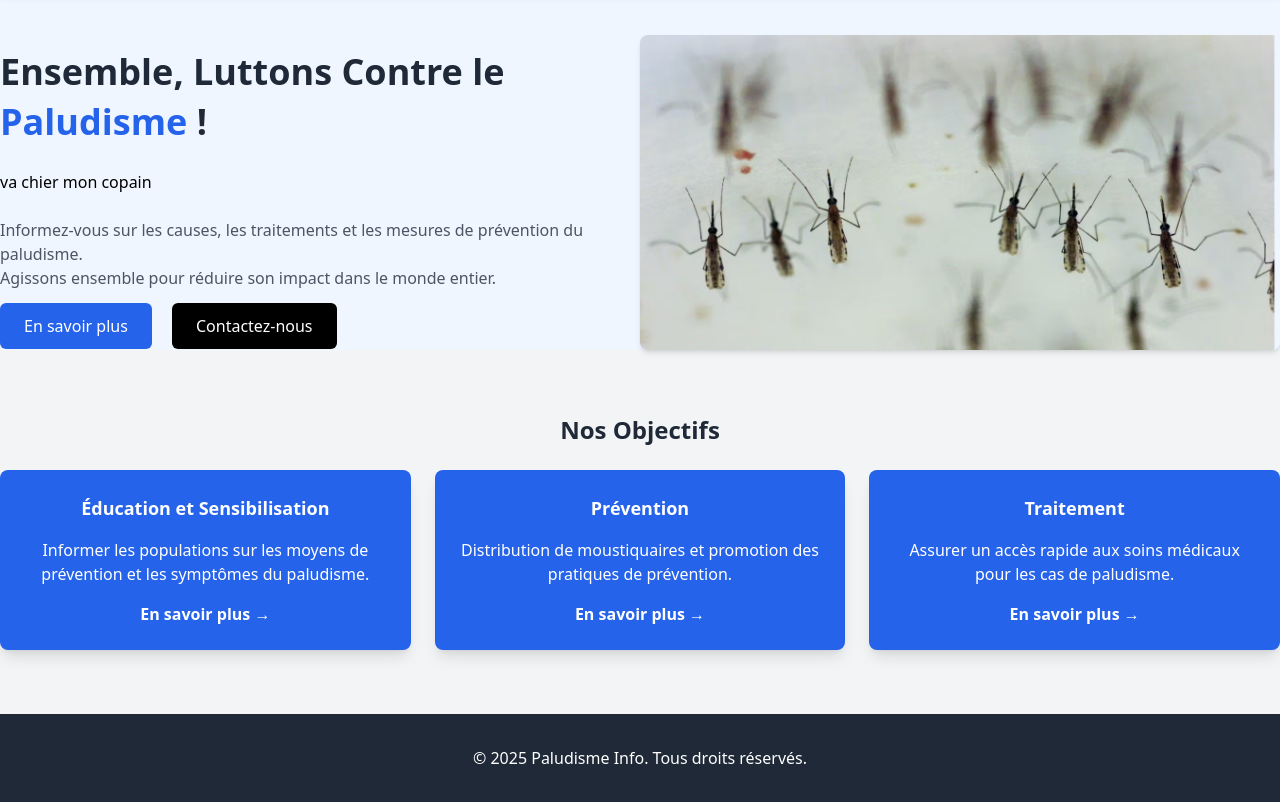
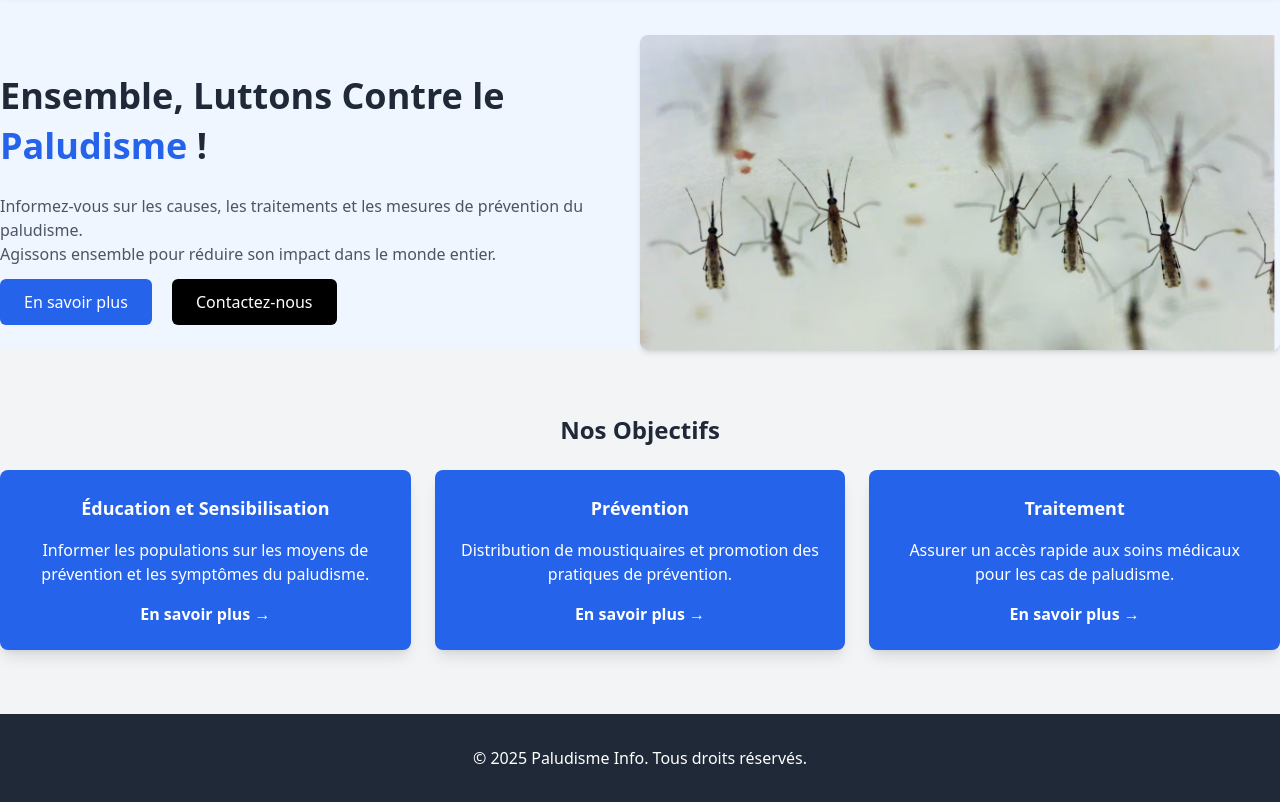
Before and after one commit to CodeurPro04/site-paludisme, a website: page index.html in a window 1280 px wide. Shown: the part 77-879 px from the top of the page. Drawn offline with Linux system fonts and the light colour scheme.

Commit message:
supression de va chier

```diff
--- a/index.html
+++ b/index.html
@@ -64,7 +64,6 @@
                 <h1 class="text-4xl font-bold text-gray-800 leading-snug">
                     Ensemble, Luttons Contre le <span class="text-blue-600">Paludisme</span> !
                 </h1>
-				<h1>va chier mon copain</h1>
                 <p class="text-gray-600">
                     Informez-vous sur les causes, les traitements et les mesures de prévention du paludisme.<br>
                     Agissons ensemble pour réduire son impact dans le monde entier.
```
